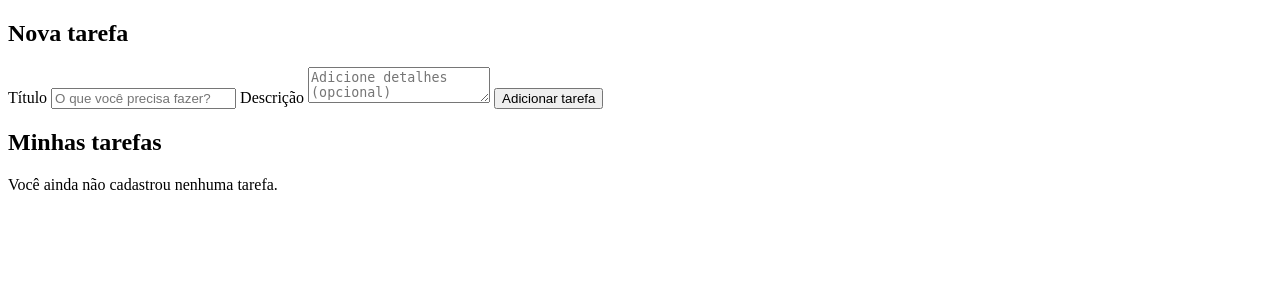
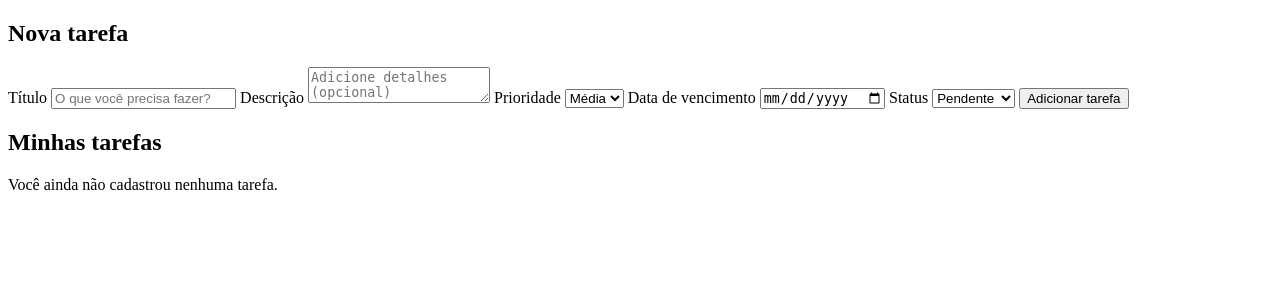
Before and after one commit to ScatachM/tarefae, a Flask app: page / in a window 1280 px wide. Shown: the part 98-398 px from the top of the page. Run offline with Flask 3, Linux system fonts and the light colour scheme; data that the repository does not hold is empty.

Commit message:
feat(tasks): add priority, due date and status (#12)

```diff
--- a/src/routes/tarefas.py
+++ b/src/routes/tarefas.py
@@ -1,3 +1,5 @@
+from datetime import datetime
+
 from flask import (
     Blueprint,
     render_template,
@@ -12,6 +14,20 @@ from src.database import get_db_connection
 
 tarefas_bp = Blueprint("tarefas", __name__)
 
+PRIORIDADES_VALIDAS = ("baixa", "media", "alta")
+STATUS_VALIDOS = ("pendente", "concluida")
+
+
+def validar_data(data):
+    if not data:
+        return True
+
+    try:
+        datetime.strptime(data, "%Y-%m-%d")
+        return True
+    except ValueError:
+        return False
+
 
 @tarefas_bp.route("/", methods=["GET", "POST"])
 def index():
@@ -21,9 +37,23 @@ def index():
     if request.method == "POST":
         titulo = request.form.get("titulo", "").strip()
         descricao = request.form.get("descricao", "").strip()
+        prioridade = request.form.get("prioridade", "media")
+        status = request.form.get("status", "pendente")
+        data_vencimento = request.form.get(
+            "data_vencimento", ""
+        ).strip()
 
         if not titulo:
             erro = "O título da tarefa é obrigatório."
+
+        elif prioridade not in PRIORIDADES_VALIDAS:
+            erro = "A prioridade selecionada é inválida."
+
+        elif status not in STATUS_VALIDOS:
+            erro = "O status selecionado é inválido."
+
+        elif not validar_data(data_vencimento):
+            erro = "A data de vencimento é inválida."
 
         else:
             conn = get_db_connection(
@@ -33,10 +63,22 @@ def index():
             try:
                 conn.execute(
                     """
-                    INSERT INTO tarefas (titulo, descricao)
-                    VALUES (?, ?)
+                    INSERT INTO tarefas (
+                        titulo,
+                        descricao,
+                        prioridade,
+                        status,
+                        data_vencimento
+                    )
+                    VALUES (?, ?, ?, ?, ?)
                     """,
-                    (titulo, descricao or None)
+                    (
+                        titulo,
+                        descricao or None,
+                        prioridade,
+                        status,
+                        data_vencimento or None
+                    )
                 )
 
                 conn.commit()
@@ -92,18 +134,43 @@ def editar(id):
         if request.method == "POST":
             titulo = request.form.get("titulo", "").strip()
             descricao = request.form.get("descricao", "").strip()
+            prioridade = request.form.get("prioridade", "media")
+            status = request.form.get("status", "pendente")
+            data_vencimento = request.form.get(
+                "data_vencimento", ""
+            ).strip()
 
             if not titulo:
                 erro = "O título da tarefa é obrigatório."
+
+            elif prioridade not in PRIORIDADES_VALIDAS:
+                erro = "A prioridade selecionada é inválida."
+
+            elif status not in STATUS_VALIDOS:
+                erro = "O status selecionado é inválido."
+
+            elif not validar_data(data_vencimento):
+                erro = "A data de vencimento é inválida."
 
             else:
                 conn.execute(
                     """
                     UPDATE tarefas
-                    SET titulo = ?, descricao = ?
+                    SET titulo = ?,
+                        descricao = ?,
+                        prioridade = ?,
+                        status = ?,
+                        data_vencimento = ?
                     WHERE id = ?
                     """,
-                    (titulo, descricao or None, id)
+                    (
+                        titulo,
+                        descricao or None,
+                        prioridade,
+                        status,
+                        data_vencimento or None,
+                        id
+                    )
                 )
 
                 conn.commit()
--- a/src/templates/index.html
+++ b/src/templates/index.html
@@ -43,6 +43,26 @@
                     placeholder="Adicione detalhes (opcional)"
                 ></textarea>
 
+                <label for="prioridade">Prioridade</label>
+                <select id="prioridade" name="prioridade" required>
+                    <option value="baixa">Baixa</option>
+                    <option value="media" selected>Média</option>
+                    <option value="alta">Alta</option>
+                </select>
+
+                <label for="data_vencimento">Data de vencimento</label>
+                <input
+                    type="date"
+                    id="data_vencimento"
+                    name="data_vencimento"
+                >
+
+                <label for="status">Status</label>
+                <select id="status" name="status" required>
+                    <option value="pendente" selected>Pendente</option>
+                    <option value="concluida">Concluída</option>
+                </select>
+
                 <button type="submit">Adicionar tarefa</button>
 
             </form>
@@ -69,6 +89,12 @@
                         <p>
                             Status: {{ tarefa["status"] }}
                         </p>
+
+                        {% if tarefa["data_vencimento"] %}
+                            <p>
+                                Vencimento: {{ tarefa["data_vencimento"] }}
+                            </p>
+                        {% endif %}
 
                         <a href="{{ url_for('tarefas.editar', id=tarefa['id']) }}">
                             Editar
```
Also changed, not shown: src/templates/editar.html (+57 -4 lines).
